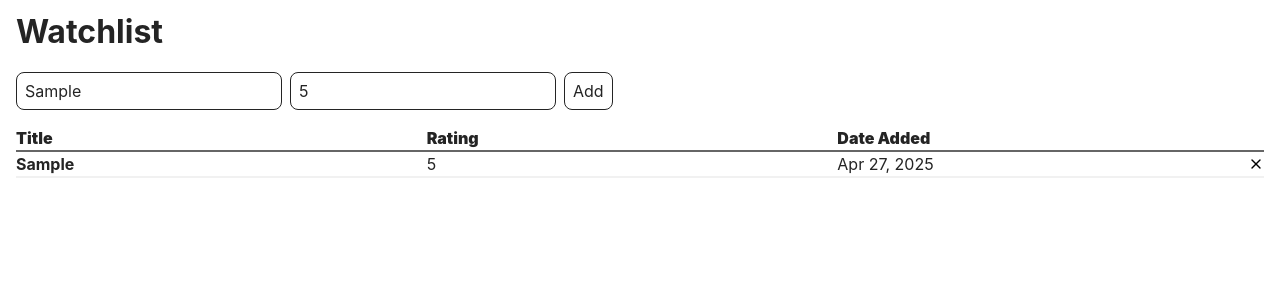
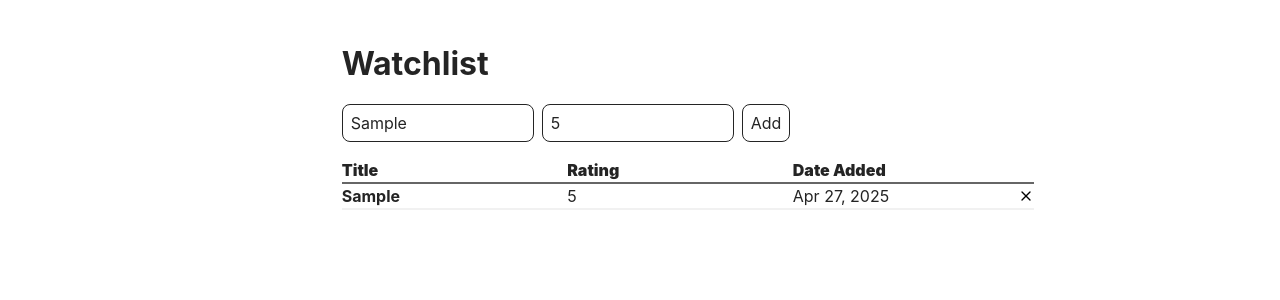
Before and after one commit to alexcarron/watchlist, a React (Vite) app: page / in a window 1280 px wide. Both pictures are taken after typing "Sample", "5" into the empty fields and a click on the button "Add". Shown: the top 300 px of the page. Built offline with nearby package versions, Linux system fonts and the light colour scheme.

Commit message:
Update CSS so website is responsive

```diff
--- a/src/components/AddMediaForm/AddMediaForm.css
+++ b/src/components/AddMediaForm/AddMediaForm.css
@@ -3,6 +3,7 @@ section.add-media-form {
 	flex-direction: row;
 	justify-content: flex-start;
 	align-items:  flex-start;
+	flex-wrap: wrap;
 
 	gap: var(--small-spacing);
 }
--- a/src/components/MediaEntry/MediaEntry.css
+++ b/src/components/MediaEntry/MediaEntry.css
@@ -1,6 +1,7 @@
 article.media-entry {
 	display: grid;
 	grid-template-columns: 1fr 1fr 1fr var(--medium-font-size);
+
 
 	gap: var(--tiny-spacing);
 	padding: var(--tiny-spacing) 0;
@@ -11,3 +12,8 @@ article.media-entry {
 	/* Borders between media entries */
 	border-bottom: 2px solid var(--secondary-background-color);
 }
+
+/* Align cells to top */
+article.media-entry > * {
+	vertical-align: top;
+}
--- a/src/index.css
+++ b/src/index.css
@@ -6,6 +6,7 @@
 	--secondary-text-color: #666666;
 
 	/* Spacings */
+	--extra-large-spacing: 3rem;
 	--large-spacing: 1.5rem;
 	--medium-spacing: 1rem;
 	--small-spacing: 0.5rem;
@@ -24,7 +25,29 @@
 }
 
 body {
-	margin: 1rem;
+	display: flex;
+	flex-direction: column;
+	justify-content: center;
+	align-items: center;
+
+}
+
+div.body {
+	margin: var(--medium-spacing);
+
+	width: min(100%, 1000px);
+}
+
+@media screen and (min-width: 600px) {
+	div.body {
+		margin: var(--large-spacing);
+	}
+}
+
+@media screen and (min-width: 1200px) {
+	div.body {
+		margin: var(--extra-large-spacing);
+	}
 }
 
 div.body {
@@ -52,6 +75,8 @@ input {
 	border-radius: 0.5rem;
 	padding: 0.5rem;
 	color: var(--text-color);
+
+	width: min(100%, calc(var(--medium-font-size) * 12));
 }
 
 button {
@@ -81,8 +106,7 @@ button:active {
 
 	padding: 0;
 
-	width: 100%;
-	height: 100%;
+	height: min-content;
 }
 
 .icon-button img {
```
Also changed, not shown: src/components/ErrorPage/ErrorPage.jsx (added, +27 -0 lines).
